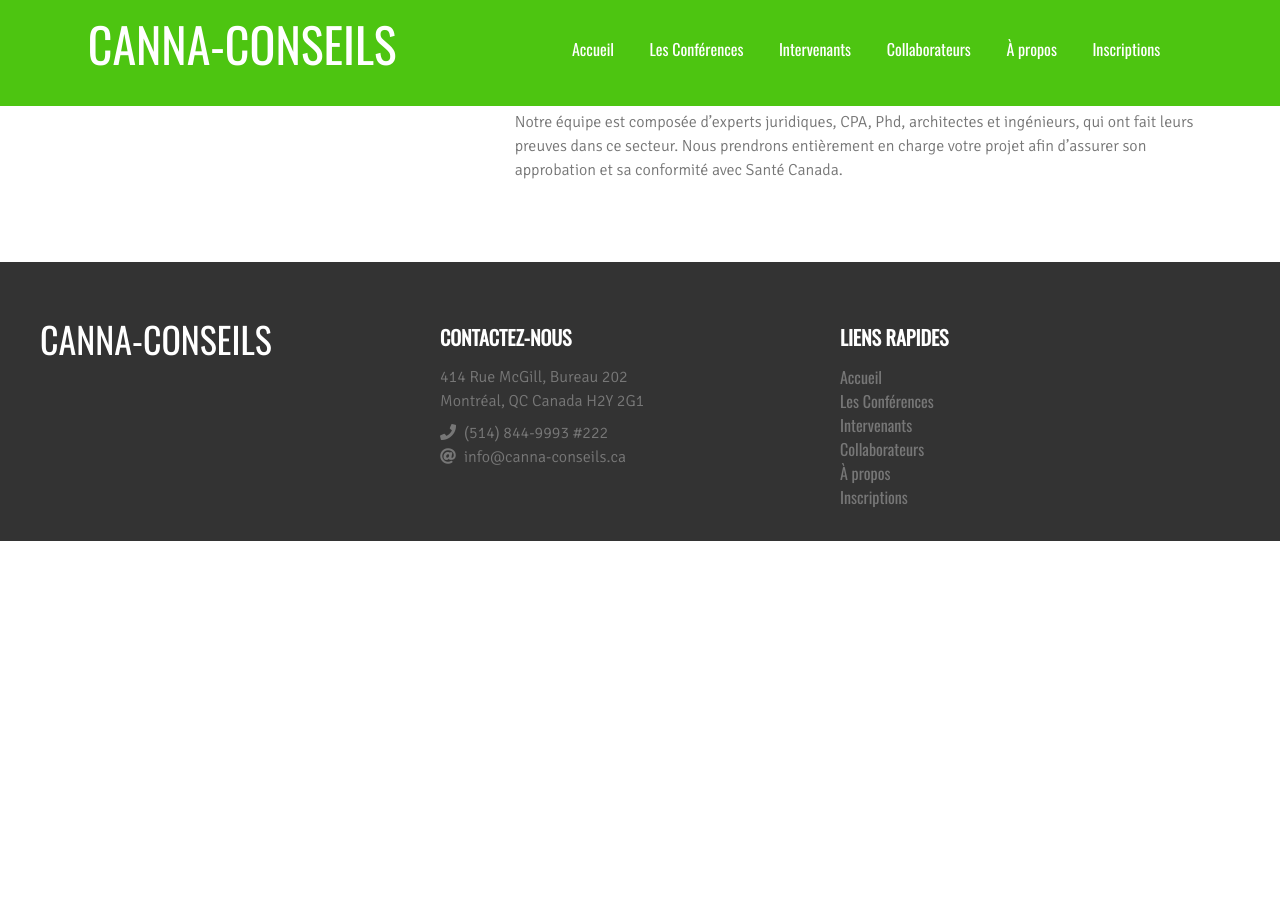
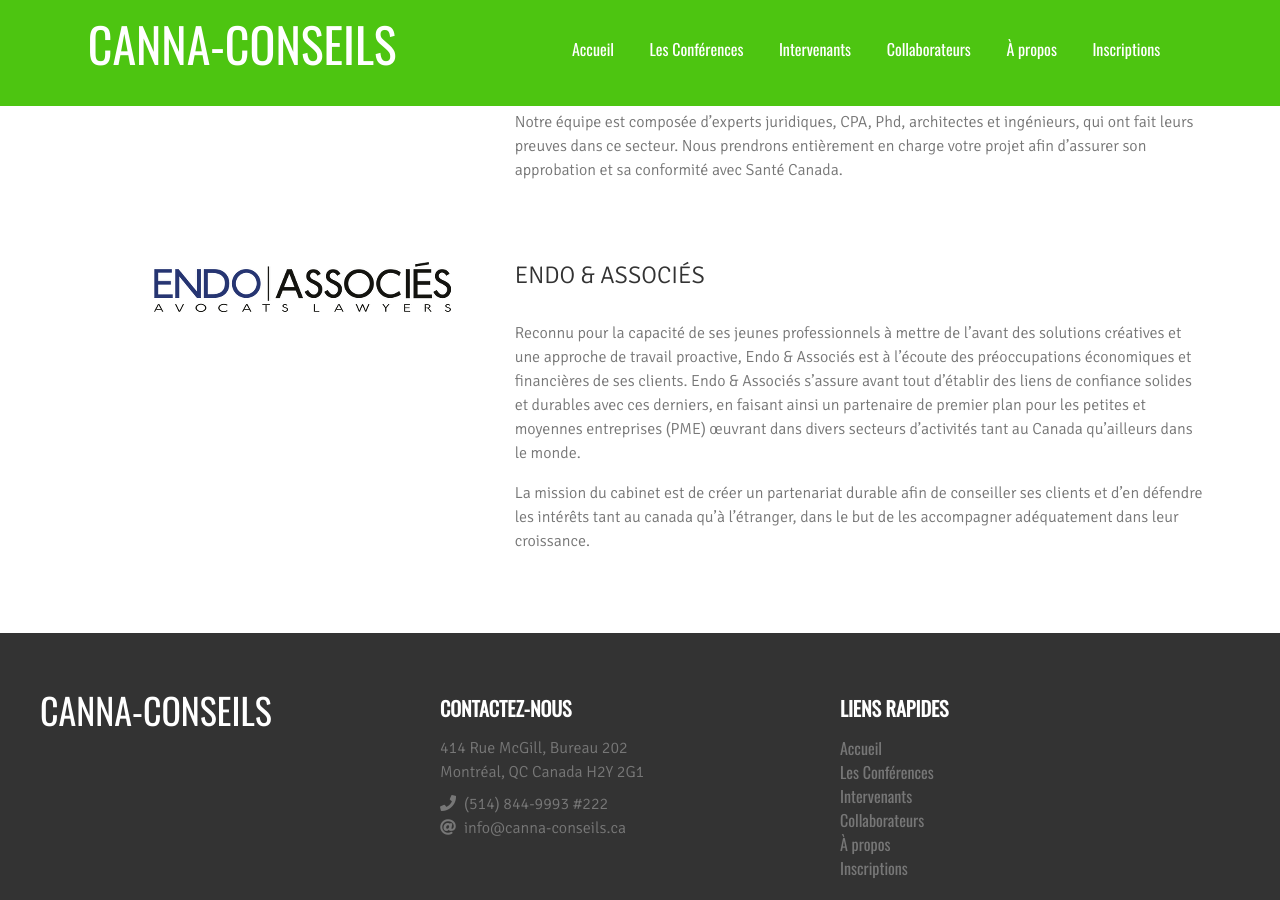
Before and after one commit to ouarez/canna-conseils, a Jekyll site: the page built from collaborateurs.md, in a window 1280 px wide and 900 px high, scrolled down 4471 px. Built offline with Jekyll 4.4.1, drawn with Linux system fonts in a browser that asks for light colours; nearby versions of some CDN libraries; a script that is not in the unit is left out; before the commit the page ends 5012 px from its top, so only the background shows below that.

Commit message:
Update Pages “collaborateurs”

```diff
--- a/collaborateurs.md
+++ b/collaborateurs.md
@@ -206,5 +206,22 @@
       conformité avec Santé Canada.
     image: /img/consult-and-grow.jpg
     title: Consult & Grow
+  - desc: >-
+      Reconnu pour la capacité de ses jeunes professionnels à mettre de l’avant
+      des solutions créatives et une approche de travail proactive, Endo &
+      Associés est à l’écoute des préoccupations économiques et financières de
+      ses clients. Endo & Associés s’assure avant tout d’établir des liens de
+      confiance solides et durables avec ces derniers, en faisant ainsi un
+      partenaire de premier plan pour les petites et moyennes entreprises (PME)
+      œuvrant dans divers secteurs d’activités tant au Canada qu’ailleurs dans
+      le monde.
+
+
+      La mission du cabinet est de créer un partenariat durable afin de
+      conseiller ses clients et d’en défendre les intérêts tant au canada qu’à
+      l’étranger, dans le but de les accompagner adéquatement dans leur
+      croissance.
+    image: /img/endo-logo.png
+    title: Endo & Associés
 ---
 Canna-Conseils tient à remercier les entreprises collaboratrices qui participent à la Semaine du Cannabis en tant que conférencières.
```
